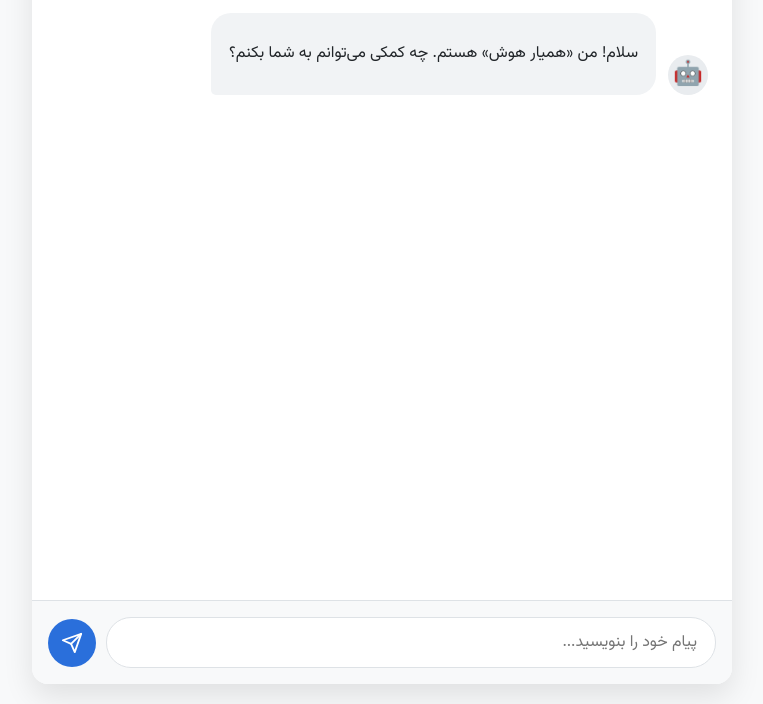
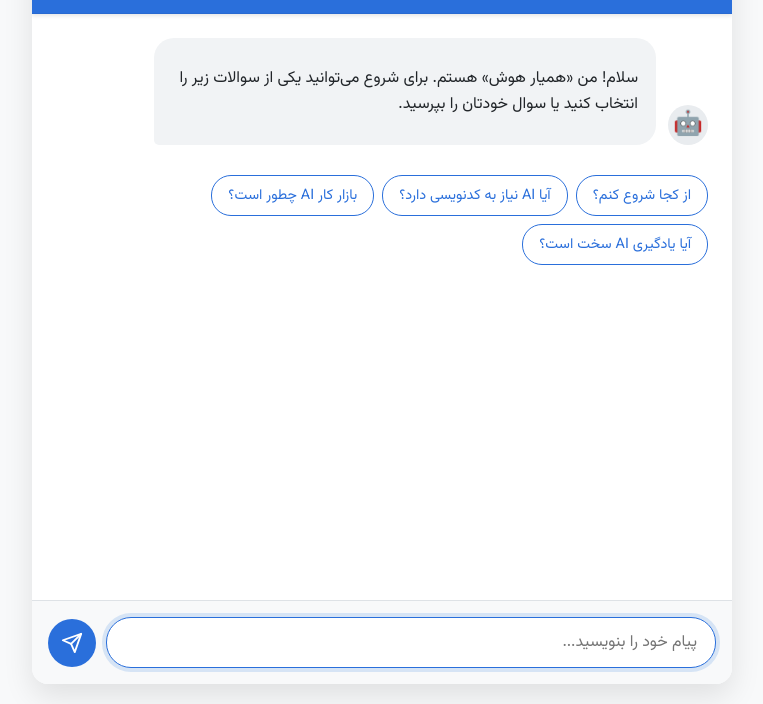
Before and after one commit to elihe90/hamyarhosh, a plain HTML site: page index.html in a window 1280 px wide. Shown: the part 96-800 px from the top of the page, without its empty margins (258-1021 px from the left). Drawn offline with nearby package versions, Linux system fonts and the light colour scheme.

Commit message:
Update index.html

```diff
--- a/index.html
+++ b/index.html
@@ -3,18 +3,47 @@
 <head>
     <meta charset="UTF-8">
     <meta name="viewport" content="width=device-width, initial-scale=1.0">
-    <title>همیار هوش</title>
+    <title>همیار هوش - مشاور دوره‌ها</title>
     <script src="https://cdn.jsdelivr.net/npm/marked/marked.min.js"></script>
     <link href="https://fonts.googleapis.com/css2?family=Vazirmatn:wght@400;500;700&display=swap" rel="stylesheet">
     <style>
-        /* All the beautiful CSS from before */
-        :root { --primary-color: #2a6fdb; --user-msg-bg: #2a6fdb; --assistant-msg-bg: #f1f3f5; --bg-color: #f8f9fa; --text-color: #212529; --light-text-color: #ffffff; --border-color: #dee2e6; }
+        :root {
+            --primary-color: #2a6fdb;
+            --user-msg-bg: #2a6fdb;
+            --assistant-msg-bg: #f1f3f5;
+            --bg-color: #f8f9fa;
+            --text-color: #212529;
+            --light-text-color: #ffffff;
+            --border-color: #dee2e6;
+        }
         * { box-sizing: border-box; }
-        body { font-family: 'Vazirmatn', sans-serif; display: flex; justify-content: center; align-items: center; height: 100vh; margin: 0; background-color: var(--bg-color); }
-        #chat-container { width: 90%; max-width: 700px; height: 95vh; max-height: 850px; border-radius: 16px; display: flex; flex-direction: column; background-color: white; box-shadow: 0 12px 30px rgba(0,0,0,0.1); overflow: hidden; }
-        #chat-header { padding: 1rem; background: var(--primary-color); color: var(--light-text-color); text-align: center; box-shadow: 0 2px 4px rgba(0,0,0,0.1); z-index: 10; border-bottom: 1px solid rgba(0,0,0,0.05); }
+        body {
+            font-family: 'Vazirmatn', sans-serif;
+            display: flex;
+            justify-content: center;
+            align-items: center;
+            height: 100vh;
+            margin: 0;
+            background-color: var(--bg-color);
+        }
+        #chat-container {
+            width: 90%; max-width: 700px; height: 95vh; max-height: 850px;
+            border-radius: 16px; display: flex; flex-direction: column;
+            background-color: white; box-shadow: 0 12px 30px rgba(0,0,0,0.1);
+            overflow: hidden;
+        }
+        #chat-header {
+            padding: 1rem; background: var(--primary-color);
+            color: var(--light-text-color); text-align: center;
+            box-shadow: 0 2px 4px rgba(0,0,0,0.1); z-index: 10;
+            border-bottom: 1px solid rgba(0,0,0,0.05);
+        }
         #chat-header h1 { margin: 0; font-size: 1.3rem; font-weight: 700; }
-        #messages { flex-grow: 1; overflow-y: auto; padding: 1.5rem; display: flex; flex-direction: column; gap: 1.25rem; }
+        #chat-header p { margin: 4px 0 0; font-size: 0.85rem; opacity: 0.9; }
+        #messages {
+            flex-grow: 1; overflow-y: auto; padding: 1.5rem;
+            display: flex; flex-direction: column; gap: 1.25rem;
+        }
         .message { display: flex; align-items: flex-end; gap: 12px; max-width: 85%; }
         .message-content { padding: 12px 18px; border-radius: 20px; line-height: 1.6; word-wrap: break-word; }
         .user { align-self: flex-end; flex-direction: row-reverse; }
@@ -23,9 +52,9 @@
         .assistant .message-content { background-color: var(--assistant-msg-bg); color: var(--text-color); border-bottom-left-radius: 5px; }
         .avatar { width: 40px; height: 40px; border-radius: 50%; display: flex; justify-content: center; align-items: center; font-size: 1.5rem; flex-shrink: 0; background-color: #e9ecef; }
         .user .avatar { background-color: #0d6efd; }
-        .options-container { display: flex; flex-wrap: wrap; gap: 8px; padding: 10px 0 0 52px; justify-content: flex-start; }
-        .option-button { background-color: #fff; border: 1px solid var(--primary-color); color: var(--primary-color); padding: 8px 16px; border-radius: 20px; cursor: pointer; font-family: 'Vazirmatn', sans-serif; font-size: 0.9rem; transition: all 0.2s; text-decoration: none; display: inline-block; }
-        .option-button:hover { background-color: var(--primary-color); color: white; transform: translateY(-2px); }
+        .actions-container { display: flex; flex-wrap: wrap; gap: 8px; padding: 10px 0 0 52px; justify-content: flex-start; }
+        .action-button { background-color: #fff; border: 1px solid var(--primary-color); color: var(--primary-color); padding: 8px 16px; border-radius: 20px; cursor: pointer; font-family: 'Vazirmatn', sans-serif; font-size: 0.9rem; transition: all 0.2s; text-decoration: none; display: inline-block; text-align: center; }
+        .action-button:hover { background-color: var(--primary-color); color: white; transform: translateY(-2px); }
         #input-area { display: flex; padding: 1rem; border-top: 1px solid var(--border-color); background-color: #f8f9fa; gap: 10px; align-items: center; }
         #userInput { flex-grow: 1; border: 1px solid var(--border-color); padding: 12px 18px; border-radius: 25px; font-size: 1rem; font-family: 'Vazirmatn', sans-serif; transition: all 0.2s; }
         #userInput:focus { outline: none; border-color: var(--primary-color); box-shadow: 0 0 0 4px rgba(74, 144, 226, 0.2); }
@@ -35,7 +64,10 @@
 </head>
 <body>
     <div id="chat-container">
-        <div id="chat-header"><h1>همیار هوش</h1></div>
+        <div id="chat-header">
+            <h1>همیار هوش</h1>
+            <p>مشاور شما برای دوره‌های هوش مصنوعی</p>
+        </div>
         <div id="messages"></div>
         <div id="input-area">
             <input type="text" id="userInput" placeholder="پیام خود را بنویسید...">
@@ -49,7 +81,7 @@
         const sendButton = document.getElementById('sendButton');
         const userInput = document.getElementById('userInput');
         const messagesDiv = document.getElementById('messages');
-        const chatApiUrl = 'https://eli265-hamyar-hoosh.hf.space/chat';
+        const chatApiUrl = 'http://127.0.0.1:8000/chat';
 
         function addMessageToUI(sender, text) {
             const messageWrapper = document.createElement('div');
@@ -66,35 +98,36 @@
             messagesDiv.scrollTop = messagesDiv.scrollHeight;
         }
 
-        // --- NEW COMBINED FUNCTION FOR BUTTONS ---
-        function addActionButtons(buttons) {
-            const optionsContainer = document.createElement('div');
-            optionsContainer.className = 'options-container';
-
-            buttons.forEach(buttonInfo => {
-                if (buttonInfo.url) { // It's a link button
+        function addActionButtons(actions) {
+            const container = document.createElement('div');
+            container.className = 'actions-container';
+            actions.forEach(action => {
+                // If it has a URL, it's a link
+                if (action.url) {
                     const link = document.createElement('a');
-                    link.href = buttonInfo.url;
+                    link.href = action.url;
                     link.target = "_blank";
                     link.rel = "noopener noreferrer";
-                    link.className = 'option-button'; // Make the link look like a button
-                    link.textContent = buttonInfo.label;
-                    optionsContainer.appendChild(link);
-                } else if (buttonInfo.value) { // It's an option button
+                    link.className = 'action-button';
+                    link.textContent = action.label;
+                    container.appendChild(link);
+                }
+                // If it has a value, it's a clickable suggestion
+                else if (action.value) {
                     const button = document.createElement('button');
-                    button.className = 'option-button';
-                    button.textContent = buttonInfo.label;
-                    button.onclick = () => handleOptionClick(buttonInfo.label, buttonInfo.value);
-                    optionsContainer.appendChild(button);
+                    button.className = 'action-button';
+                    button.textContent = action.label;
+                    button.onclick = () => handleSuggestionClick(action.label, action.value);
+                    container.appendChild(button);
                 }
             });
-            messagesDiv.appendChild(optionsContainer);
+            messagesDiv.appendChild(container);
             messagesDiv.scrollTop = messagesDiv.scrollHeight;
         }
 
-        function handleOptionClick(label, value) {
+        function handleSuggestionClick(label, value) {
             addMessageToUI('user', label);
-            document.querySelectorAll('.options-container').forEach(el => el.remove());
+            document.querySelectorAll('.actions-container').forEach(el => el.remove());
             sendMessage(value);
         }
 
@@ -104,6 +137,7 @@
 
             if (!messageText) {
                 addMessageToUI('user', message);
+                document.querySelectorAll('.actions-container').forEach(el => el.remove());
             }
             userInput.value = '';
 
@@ -116,10 +150,10 @@
                 const data = await response.json();
                 addMessageToUI('assistant', data.response);
 
-                // --- MODIFIED SECTION TO HANDLE BOTH BUTTON TYPES ---
-                const allButtons = (data.options || []).concat(data.buttons || []);
-                if (allButtons.length > 0) {
-                    addActionButtons(allButtons);
+                // Handle both link buttons and suggestion buttons
+                const allActions = (data.buttons || []).concat(data.options || []);
+                if (allActions.length > 0) {
+                    addActionButtons(allActions);
                 }
 
             } catch (e) {
@@ -127,10 +161,24 @@
             }
         }
 
+        function showInitialSuggestions() {
+            const questions = [
+                {label: "از کجا شروع کنم؟", value: "از کجا باید یادگیری هوش مصنوعی را شروع کنم؟"},
+                {label: "آیا AI نیاز به کدنویسی دارد؟", value: "آیا می‌شه بدون برنامه‌نویسی از هوش مصنوعی استفاده کرد؟"},
+                {label: "بازار کار AI چطور است؟", value: "بازار کار هوش مصنوعی در ایران چطور است؟"},
+                {label: "آیا یادگیری AI سخت است؟", value: "آیا یادگیری هوش مصنوعی سخت است؟"}
+            ];
+            addActionButtons(questions);
+        }
+
         sendButton.addEventListener('click', () => sendMessage());
-        userInput.addEventListener('keypress', e => { if (e.key === 'Enter') sendMessage(); });
+        userInput.addEventListener('keypress', e => { if (e.key === 'Enter' && !e.shiftKey) { e.preventDefault(); sendMessage(); } });
 
-        addMessageToUI('assistant', 'سلام! من «همیار هوش» هستم. چه کمکی می‌توانم به شما بکنم؟');
+        window.onload = () => {
+             addMessageToUI('assistant', 'سلام! من «همیار هوش» هستم. برای شروع می‌توانید یکی از سوالات زیر را انتخاب کنید یا سوال خودتان را بپرسید.');
+             showInitialSuggestions();
+             userInput.focus();
+        };
     </script>
 </body>
 </html>
```
